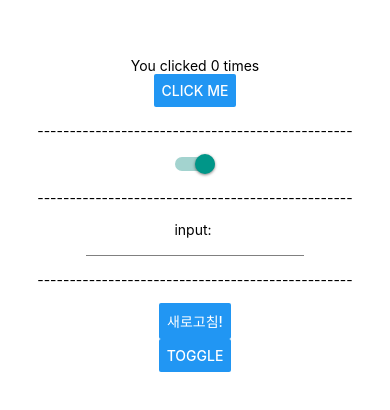
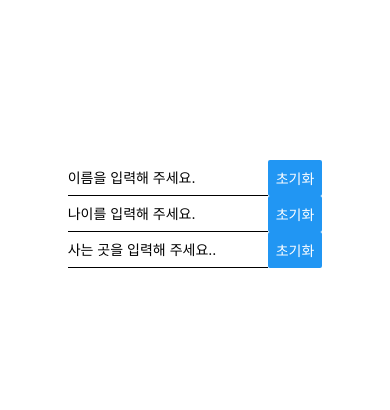
Before and after one commit to coocoo08/my-app, a React Native app: screen / in a window 390 px wide. Shown: the part 208-618 px from the top of the page. Built offline with nearby package versions, Linux system fonts and the light colour scheme.

Commit message:
React Hooks (3) custom

```diff
--- a/App.js
+++ b/App.js
@@ -1,107 +1,11 @@
-import React, { useState } from "react";
+import { StatusBar } from "expo-status-bar";
+import { useState } from "react";
 import { StyleSheet, View, Text, Image, Button } from "react-native";
+import CustomHook from "./CustomHook";
 import StateWithClassComponent from './StateWithClassComponent'
 import StateWithFuctionalComponent from './StateWithFuctionalComponent'
 import UseEffectWithClassComponent from './UseEffectWithClassComponent'
 import UseEffectWithFunctionalComponent from './UseEffectWithFunctionalComponent'
-
-/**
- * Header
- * MyProfile
- * Division
- * FriendSection
- * FriendList
- */
-
-const Header = (props) => {
-  return <Text>{props.title}</Text>;
-};
-const MyProfile = () => {
-  return (
-    <Profile
-      name="지은"
-      uri="https://shop.peopet.co.kr/data/goods/31/2021/11/4953_tmp_0f4c02bad88abd5ec334e3dff1cc92bc2245view.jpg"
-      profileSize={40}
-    />
-  );
-};
-const Division = () => {
-  return <Text>Division</Text>;
-};
-const FriendSection = () => {
-  return <Text>FriendSection</Text>;
-};
-const FriendList = () => {
-  return (
-    <View>
-      <Profile
-        name="지연"
-        uri="https://s3.ap-northeast-2.amazonaws.com/elasticbeanstalk-ap-northeast-2-176213403491/media/magazine_img/magazine_262/%EC%8D%B8%EB%84%A4%EC%9D%BC.jpg"
-        profileSize={30}
-      />
-      <Profile
-        name="세인"
-        uri="https://shop.peopet.co.kr/data/goods/31/2021/11/4953_tmp_0f4c02bad88abd5ec334e3dff1cc92bc2245view.jpg"
-        profileSize={30}
-      />
-      <Profile
-        name="지현"
-        uri="https://shop.peopet.co.kr/data/goods/31/2021/11/4953_tmp_0f4c02bad88abd5ec334e3dff1cc92bc2245view.jpg"
-        profileSize={30}
-      />
-      <Profile
-        name="현서"
-        uri="https://shop.peopet.co.kr/data/goods/31/2021/11/4953_tmp_0f4c02bad88abd5ec334e3dff1cc92bc2245view.jpg"
-        profileSize={30}
-      />
-      <Profile
-        name="유림"
-        uri="https://shop.peopet.co.kr/data/goods/31/2021/11/4953_tmp_0f4c02bad88abd5ec334e3dff1cc92bc2245view.jpg"
-        profileSize={30}
-      />
-    </View>
-  );
-};
-/**
- * Functional Component
- */
-const Profile = (props) => {
-  return (
-    <View style={{ flexDirection: "row" }}>
-      <Image
-        source={{
-          uri: props.uri,
-        }}
-        style={{
-          width: props.profileSize,
-          height: props.profileSize,
-        }}
-      />
-      <Text>{props.name}</Text>
-    </View>
-  );
-};
-/**
- * Class Component
- */
-// class Profile extends React.Component {
-//   render() {
-//     return (
-//       <View style={{ flexDirection: "row" }}>
-//         <Image
-//           source={{
-//             uri: this.props.uri,
-//           }}
-//           style={{
-//             width: this.props.profileSize,
-//             height: this.props.profileSize,
-//           }}
-//         />
-//         <Text>{this.props.name}</Text>
-//       </View>
-//     );
-//   }
-// }
 
 export default function App() {
   const [isTrue, setIsTrue] = useState(true);
@@ -110,9 +14,10 @@
       {/* <StateWithClassComponent/> */}
       {/* <StateWithFuctionalComponent/>*/}
       {/* {isTrue ? <UseEffectWithClassComponent/> : null} */}
-      {<UseEffectWithFunctionalComponent/>}
+      {/* {<UseEffectWithFunctionalComponent/>} */}
+      {/* <Button title="toggle" onPress={() => setIsTrue(!isTrue)}></Button> */}
 
-      <Button title="toggle" onPress={() => setIsTrue(!isTrue)}></Button>
+      <CustomHook/>
     </View>
   );
 }
--- /dev/null
+++ b/CustomHook.js
@@ -0,0 +1,74 @@
+import React, { useState } from "react";
+import { Button, TextInput, View } from "react-native";
+
+const InputBox = (props) =>{
+    return (
+        <View style={{flexDirection: "row"}}>
+            <TextInput
+                value={props.value}
+                onChangeText={props.onChangeText}
+                style={{ borderBottomWidth : 1, width: 200}}
+                placeholder={props.placeholder}
+                />
+            <Button title="초기화" onPress={props.onReset}/>
+        </View>
+    )
+}
+
+const useInput = (initialValue) => {
+    const [value, setValue] = useState(initialValue);
+
+    const resetValue = () => setValue(initialValue);
+
+    return {
+        value,
+        setValue,
+        resetValue
+    };
+};
+
+const CustomHook = () => {
+     const {
+        value: name,
+        setValue: setName,
+        resetValue: resetName
+    } = useInput("");
+
+    const {
+        value: age,
+        setValue: setAge,
+        resetValue: resetAge
+    } = useInput("");
+
+    const {
+        value: city,
+        setValue: setCity,
+        resetValue: resetCity
+    } = useInput("");
+
+    return (
+        <View>
+            <InputBox
+                value={name}
+                onChangeText={setName}
+                placeholder="이름을 입력해 주세요."
+                onReset={resetName}
+            />
+            <InputBox
+                value={age}
+                onChangeText={setAge}
+                placeholder="나이를 입력해 주세요."
+                onReset={resetAge}
+            />
+            <InputBox
+                value={city}
+                onChangeText={setCity}
+                placeholder="사는 곳을 입력해 주세요.."
+                onReset={resetCity}
+            />
+        </View>
+    );
+
+};
+
+export default CustomHook;
```
